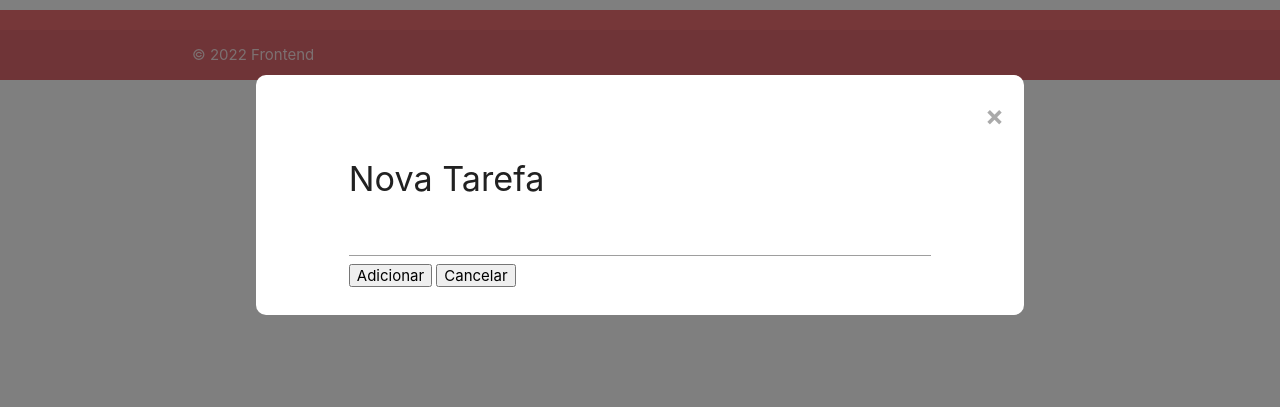
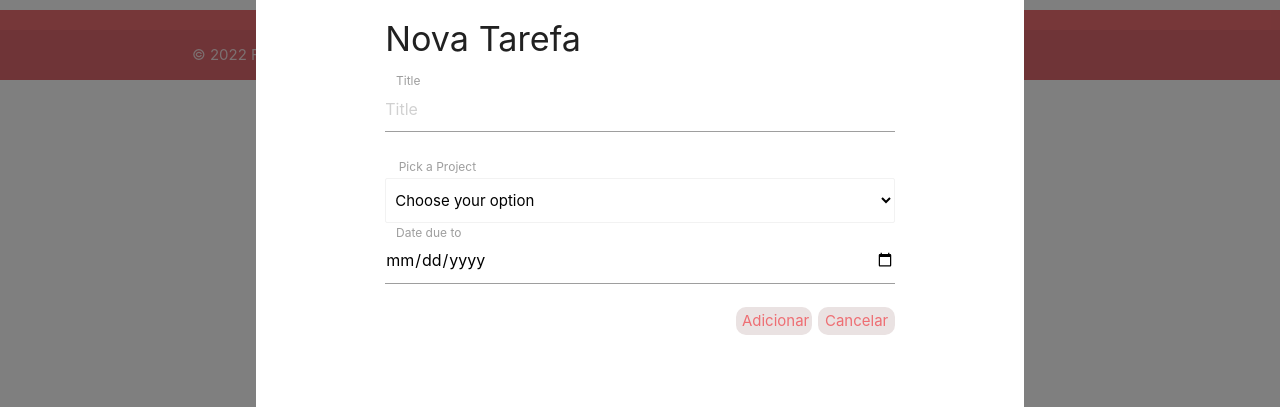
Before and after one commit to fernandalizs/ToDoVue, a website: page index.html in a window 1280 px wide. Both pictures are taken after a click on the link 220 px from the left and 164 px from the top of the page. Shown: the part 205-612 px from the top of the page. Drawn offline with nearby package versions, Linux system fonts and the light colour scheme; no server answers.

Commit message:
corrigido input de data

```diff
--- a/index.html
+++ b/index.html
@@ -57,11 +57,38 @@
           <span class="close">&times;</span>
           <div class="newTask">
             <h4>Nova Tarefa</h4>
-            <input type="text" />
+            <form action="">
+              <div class="input-field col s12">
+                <input
+                  placeholder="Title"
+                  id="title"
+                  type="text"
+                  class="validate"
+                  required
+                />
+                <label for="title">Title</label>
+              </div>
+              <div class="input-field col s12">
+                <div>
+                  <label for="project">&nbsp &nbsp Pick a Project</label>
+                </div>
+                <select style="display: block" id="project">
+                  <option value="" disabled selected>Choose your option</option>
+                  <option value="Estudos">Estudos</option>
+                  <option value="Financeiro">Financeiro</option>
+                  <option value="Trabalho">Trabalho</option>
+                </select>
+              </div>
+              <div class="input-field col s12">
+                <input type="date" class="datepicker" id="dueTo" />
+                <label for="dueTo">Date due to</label>
+              </div>
+            </form>
+            <!-- <input type="text" /> -->
             <div class="botoes">
-              <button>Adicionar</button>
+              <button class="adicionar">Adicionar</button>
               <button
-                id="cancelar"
+                class="cancelar"
                 onclick="document.querySelector('.modalNovaTask').style.display = 'none'"
               >
                 Cancelar
--- a/style.css
+++ b/style.css
@@ -31,7 +31,7 @@ body {
   padding: 20px;
   border-radius: 10px;
   width: 60%;
-  height: 30%;
+  height: 65%;
   display: flex;
   flex-direction: column;
   align-items: center;
@@ -54,13 +54,26 @@ body {
 
 .newTask {
   height: 75%;
-  width: 80%;
+  width: 70%;
   display: flex;
   justify-content: flex-start;
   flex-direction: column;
 }
 
 .botoes {
-  flex-direction: column;
+  display: flex;
+  flex-direction: row;
   justify-content: flex-end;
 }
+
+.cancelar,
+.adicionar {
+  align-self: center;
+  color: #ee6e73;
+  border: none;
+  border-radius: 10px;
+  background-color: #eae2e2;
+  width: 15%;
+  height: 28px;
+  margin-left: 6px;
+}
```
